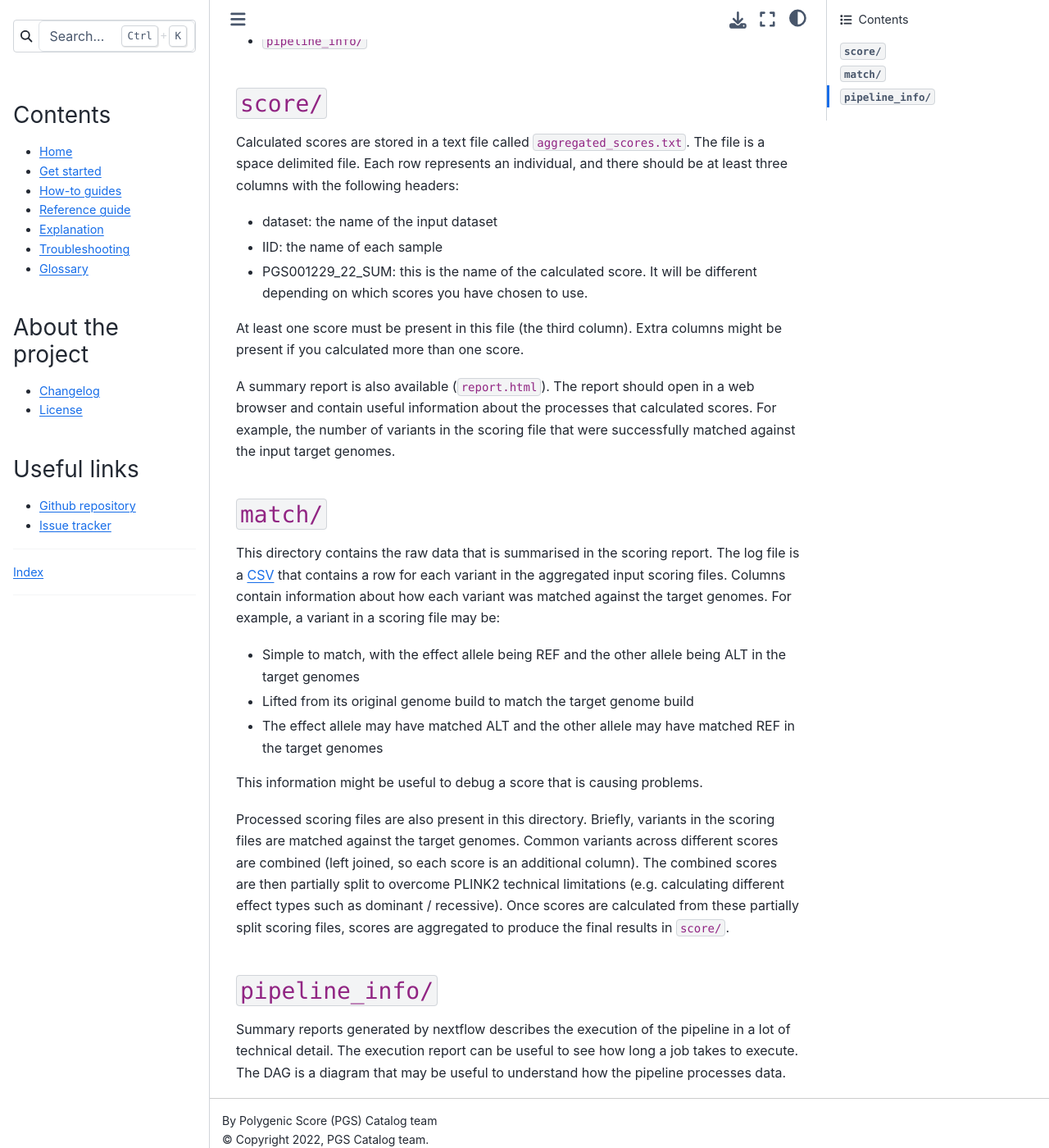
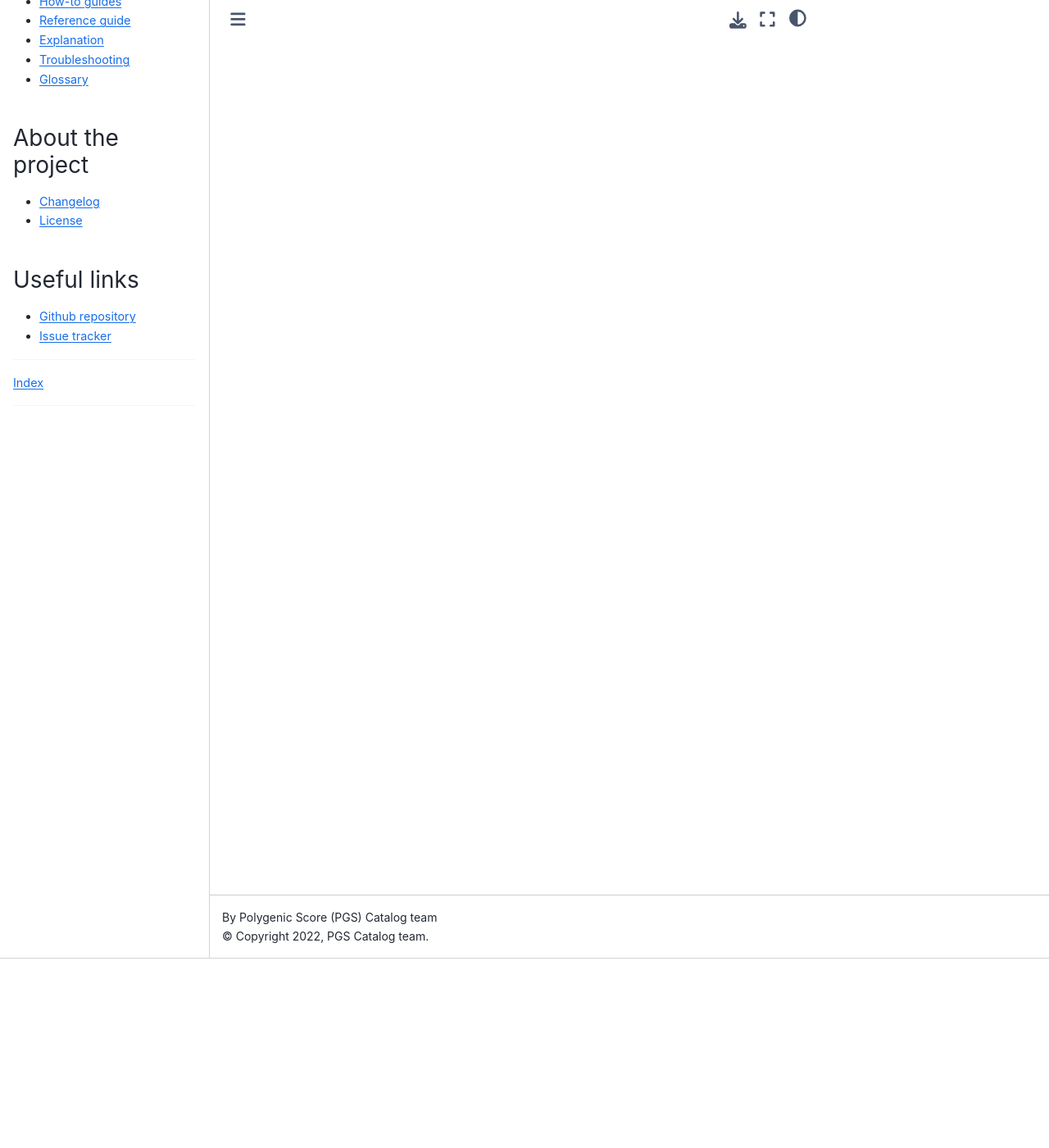
Before and after one commit to PGScatalog/pgsc_calc, a Sphinx documentation site: the page built from docs/explanation/output.rst, in a window 1280 px wide and 1400 px high, scrolled down 231 px. Shown: the whole window at 82% size. Built offline with Sphinx 7.4.7 and the Sphinx Book theme 1.1.4, drawn with Linux system fonts in a browser that asks for light colours; some of the changed text lies outside the part shown.

Commit message:
Revert "add output explanation"
This reverts commit 1086d8493c18fda342310f48ecfcbd4617edafb2.

```diff
--- a/docs/explanation/output.rst
+++ b/docs/explanation/output.rst
@@ -1,64 +1,2 @@
 Understanding workflow output
 =============================
-
-
-The output of the pipeline is currently quite simple. The results directory
-(``--outdir`` default is ``./results/``) will contain three subdirectories:
-
-- ``score/``
-- ``match/``
-- ``pipeline_info/``
-
-``score/``
----------
-
-Calculated scores are stored in a text file called
-``aggregated_scores.txt``. The file is a space delimited file. Each row
-represents an individual, and there should be at least three columns with the
-following headers:
-
-- dataset: the name of the input dataset
-- IID: the name of each sample
-- PGS001229_22_SUM: this is the name of the calculated score. It will be
-  different depending on which scores you have chosen to use.
-
-At least one score must be present in this file (the third column). Extra
-columns might be present if you calculated more than one score.
-
-A summary report is also available (``report.html``). The report should open in
-a web browser and contain useful information about the processes that calculated
-scores. For example, the number of variants in the scoring file that were
-successfully matched against the input target genomes.
-
-``match/``
----------
-
-This directory contains the raw data that is summarised in the scoring
-report. The log file is a :term:`CSV` that contains a row for each variant in
-the aggregated input scoring files. Columns contain information about how each
-variant was matched against the target genomes. For example, a variant in a
-scoring file may be:
-
-- Simple to match, with the effect allele being REF and the other allele being
-  ALT in the target genomes
-- Lifted from its original genome build to match the target genome build
-- The effect allele may have matched ALT and the other allele may have matched
-  REF in the target genomes
-
-This information might be useful to debug a score that is causing problems.
-
-Processed scoring files are also present in this directory. Briefly, variants in
-the scoring files are matched against the target genomes. Common variants across
-different scores are combined (left joined, so each score is an additional
-column). The combined scores are then partially split to overcome PLINK2
-technical limitations (e.g. calculating different effect types such as dominant
-/ recessive). Once scores are calculated from these partially split scoring
-files, scores are aggregated to produce the final results in ``score/``.
-
-``pipeline_info/``
-------------------
-
-Summary reports generated by nextflow describes the execution of the pipeline in
-a lot of technical detail. The execution report can be useful to see how long a
-job takes to execute. The DAG is a diagram that may be useful to understand how
-the pipeline processes data.
--- a/docs/index.rst
+++ b/docs/index.rst
@@ -14,8 +14,8 @@ Quick example
 -------------
 
 1. Install :doc:`Nextflow<getting-started>`
-2. Install `Docker`_ or `Singularity`_ (minimum ``v3.8.3``) for full
-   reproducibility or `Conda`_ as a fallback
+2. Install `Docker`_ or `Singularity`_ for full reproducibility or `Conda`_ as a
+   fallback
 3. Calculate some polygenic scores using synthetic test data:
 
 .. code-block:: console
```
Also changed, not shown: docs/reference/params.rst (+12 -24 lines).
